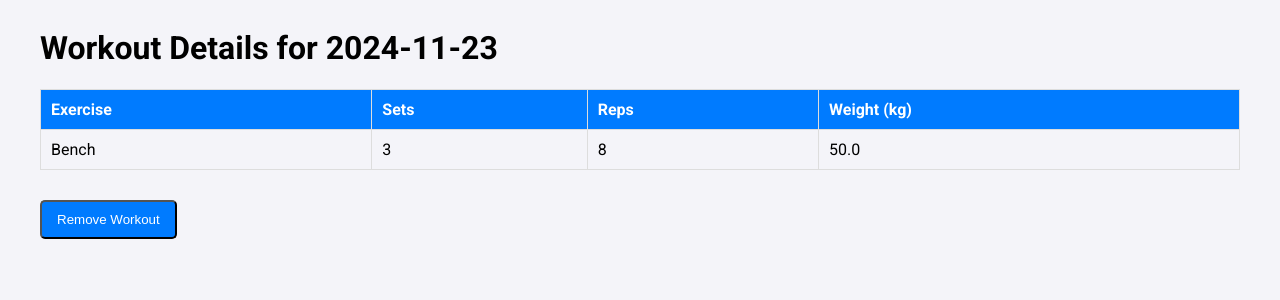
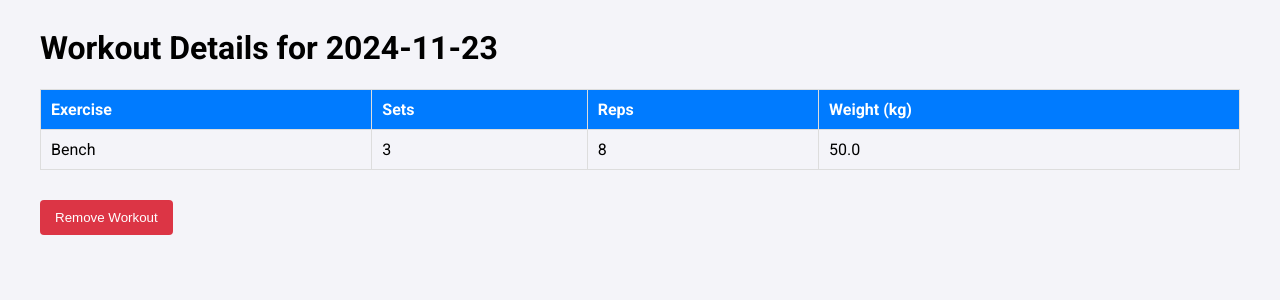
Before and after one commit to SemAidEnvironment/flask-gym-tracker, a Flask app: page /workout_details/1/1 in a window 1280 px wide. Shown: the part 144-444 px from the top of the page. Run offline with Flask 3, Linux system fonts and the light colour scheme.

Commit message:
Add files via upload

```diff
--- a/app/static/css/style.css
+++ b/app/static/css/style.css
@@ -297,3 +297,15 @@ button:hover, a.btn:hover {
         margin-bottom: 20px;
     }
 }
+.btn-danger {
+    background-color: #dc3545;
+    color: white;
+    border: none;
+    padding: 10px 15px;
+    border-radius: 4px;
+    cursor: pointer;
+}
+
+.btn-danger:hover {
+    background-color: #c82333;
+}
```
